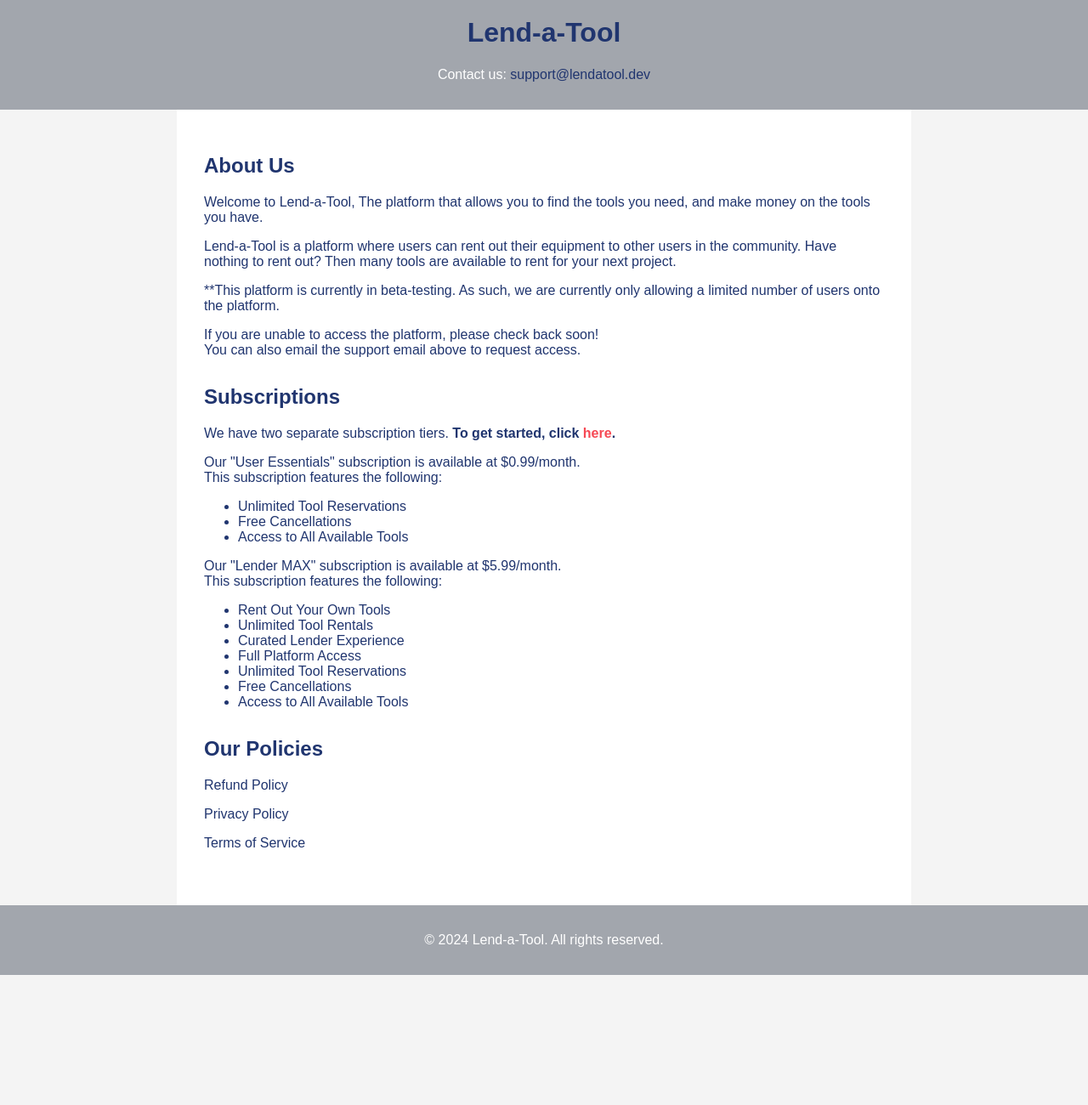
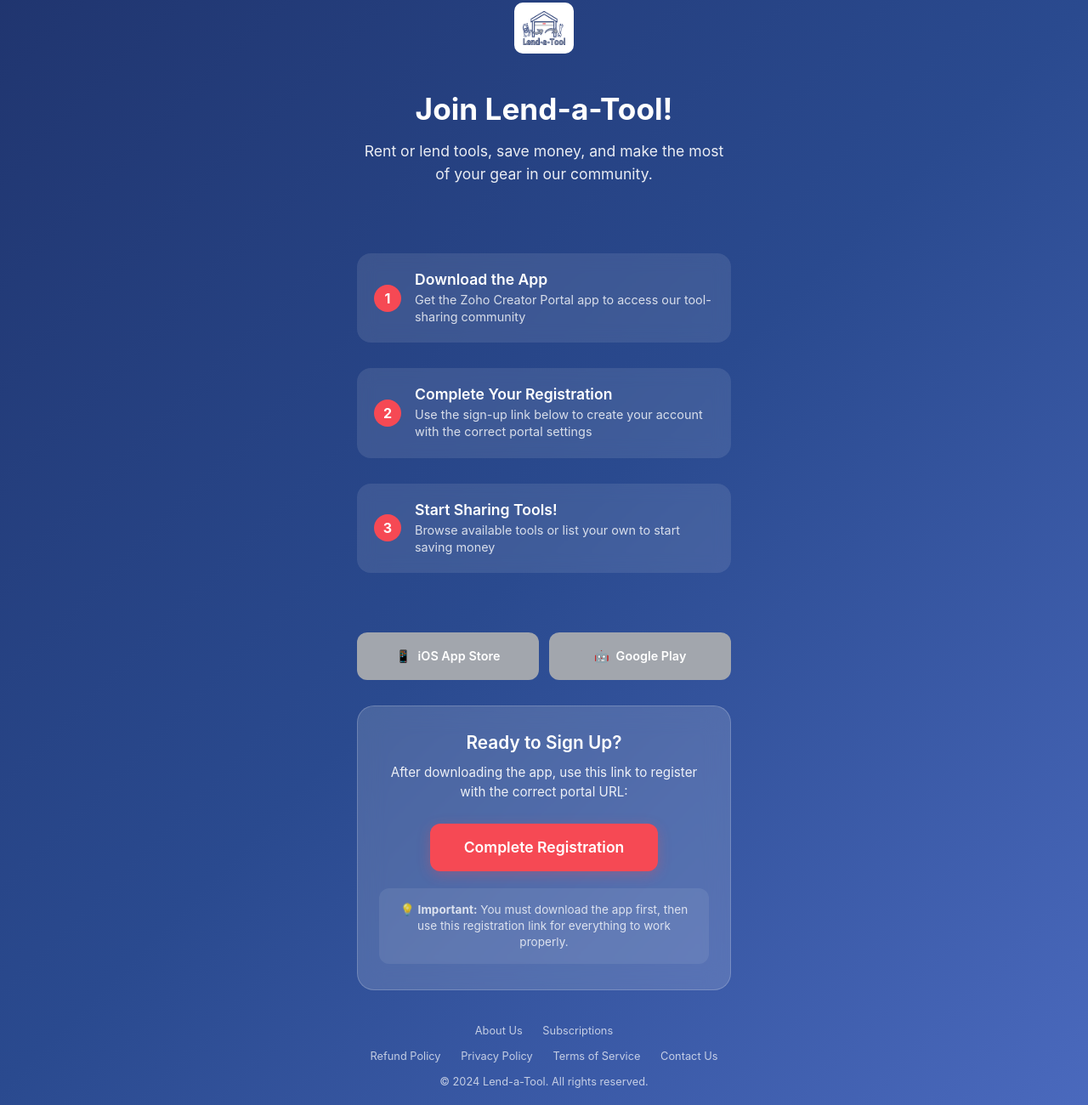
Before and after one commit to lendatool/lendatool.github.io, a plain HTML site: page index.html in a window 1280 px wide. Shown: the part 17-1317 px from the top of the page at 85% size. Before the commit the page ends 1164 px from the top, so only its background shows below. Drawn offline with Linux system fonts and the light colour scheme.

Commit message:
Add files via upload

```diff
--- a/index.html
+++ b/index.html
@@ -3,101 +3,296 @@
 <head>
     <meta charset="UTF-8">
     <meta name="viewport" content="width=device-width, initial-scale=1.0">
-    <title>Lend-a-Tool</title>
+    <title>Join Lend-a-Tool</title>
     <style>
-        body {
-            font-family: Arial, sans-serif;
+        * {
             margin: 0;
             padding: 0;
-            background-color: #f4f4f4;
+            box-sizing: border-box;
         }
-        header, footer {
-            background-color: #A2A6AD;
+
+        body {
+            font-family: -apple-system, BlinkMacSystemFont, 'Segoe UI', Roboto, sans-serif;
+            background: linear-gradient(135deg, #20356F 0%, #2a4a8f 50%, #4a69bd 100%);
+            min-height: 100vh;
+            display: flex;
+            flex-direction: column;
             color: white;
+        }
+
+        .container {
+            max-width: 480px;
+            margin: 0 auto;
+            padding: 20px;
+            flex: 1;
+            display: flex;
+            flex-direction: column;
+            justify-content: center;
+        }
+
+        .logo {
             text-align: center;
-            padding: 1em 0;
+            margin-bottom: 40px;
         }
-        main {
-            padding: 2em;
-            max-width: 800px;
-            margin: 0 auto;
-            background-color: white;
-            color:#20356F;
+
+        .logo img {
+            width: 80px;
+            height: 80px;
+            background: white;
+            border-radius: 20px;
+            padding: 10px;
         }
-        section {
-            margin-bottom: 2em;
+
+        .hero {
+            text-align: center;
+            margin-bottom: 50px;
         }
-        h1, h2 {
-            color: #20356F;
+
+        .hero h1 {
+            font-size: 2.2rem;
+            font-weight: 700;
+            margin-bottom: 16px;
+            line-height: 1.2;
         }
-        a {
-            color: #20356F;
+
+        .hero p {
+            font-size: 1.1rem;
+            opacity: 0.9;
+            line-height: 1.5;
+            margin-bottom: 30px;
+        }
+
+        .steps {
+            margin-bottom: 40px;
+        }
+
+        .step {
+            display: flex;
+            align-items: center;
+            margin-bottom: 30px;
+            background: rgba(255, 255, 255, 0.1);
+            backdrop-filter: blur(10px);
+            border-radius: 16px;
+            padding: 20px;
+            transition: transform 0.2s ease;
+        }
+
+        .step:hover {
+            transform: translateY(-2px);
+        }
+
+        .step-number {
+            background: #F64954;
+            color: white;
+            width: 32px;
+            height: 32px;
+            border-radius: 50%;
+            display: flex;
+            align-items: center;
+            justify-content: center;
+            font-weight: bold;
+            margin-right: 16px;
+            flex-shrink: 0;
+        }
+
+        .step-content h3 {
+            font-size: 1.1rem;
+            margin-bottom: 4px;
+            font-weight: 600;
+        }
+
+        .step-content p {
+            font-size: 0.9rem;
+            opacity: 0.8;
+            line-height: 1.4;
+        }
+
+        .app-buttons {
+            display: flex;
+            gap: 12px;
+            margin-bottom: 30px;
+        }
+
+        .app-btn {
+            flex: 1;
+            background: #A2A6AD;
+            color: white;
+            border: none;
+            border-radius: 12px;
+            padding: 16px 12px;
+            font-size: 0.9rem;
+            font-weight: 600;
             text-decoration: none;
+            display: flex;
+            align-items: center;
+            justify-content: center;
+            gap: 8px;
+            transition: all 0.2s ease;
+            min-height: 56px;
         }
-        a:hover {
-            text-decoration: underline;
+
+        .app-btn:hover {
+            background: #8a8f96;
+            transform: translateY(-1px);
         }
-        a1 {
-            color: #F64954;
+
+        .signup-section {
+            background: rgba(255, 255, 255, 0.15);
+            backdrop-filter: blur(15px);
+            border-radius: 20px;
+            padding: 30px 25px;
+            text-align: center;
+            border: 1px solid rgba(255, 255, 255, 0.2);
+        }
+
+        .signup-section h3 {
+            font-size: 1.3rem;
+            margin-bottom: 12px;
+            font-weight: 600;
+        }
+
+        .signup-section p {
+            font-size: 0.95rem;
+            opacity: 0.9;
+            margin-bottom: 25px;
+            line-height: 1.5;
+        }
+
+        .signup-btn {
+            background: #F64954;
+            color: white;
+            border: none;
+            border-radius: 12px;
+            padding: 18px 40px;
+            font-size: 1.1rem;
+            font-weight: 600;
             text-decoration: none;
+            display: inline-block;
+            transition: all 0.2s ease;
+            box-shadow: 0 4px 15px rgba(246, 73, 84, 0.3);
+            min-height: 56px;
+            line-height: 20px;
         }
-        a1:hover {
-            text-decoration: underline;
+
+        .signup-btn:hover {
+            background: #e03d47;
+            transform: translateY(-2px);
+            box-shadow: 0 6px 20px rgba(246, 73, 84, 0.4);
+        }
+
+        .footer {
+            text-align: center;
+            padding: 20px;
+            font-size: 0.8rem;
+            opacity: 0.7;
+        }
+
+        .footer a {
+            color: white;
+            text-decoration: none;
+            margin: 0 10px;
+        }
+
+        .note {
+            background: rgba(255, 255, 255, 0.1);
+            border-radius: 12px;
+            padding: 16px;
+            margin-top: 20px;
+            font-size: 0.85rem;
+            opacity: 0.8;
+            line-height: 1.4;
+        }
+
+        @media (max-width: 480px) {
+            .container {
+                padding: 16px;
+            }
+
+            .hero h1 {
+                font-size: 1.8rem;
+            }
+
+            .app-buttons {
+                flex-direction: column;
+            }
+
+            .signup-section {
+                padding: 25px 20px;
+            }
         }
     </style>
 </head>
 <body>
-    <header>
-        <h1>Lend-a-Tool</h1>
-        <p>Contact us: <a href="mailto:support@lendatool.dev">support@lendatool.dev</a></p>
-    </header>
+    <div class="container">
+        <div class="logo">
+            <img src="Logo SM WS.png" alt="Lend-a-Tool Logo" style="width: 70px; height: 60px; border-radius: 10px;">
+        </div>
 
-    <main>
-        <section id="about">
-            <h2>About Us</h2>
-            <p>Welcome to Lend-a-Tool, The platform that allows you to find the tools you need, and make money on the tools you have.</p>
-            <p>Lend-a-Tool is a platform where users can rent out their equipment to other users in the community. Have nothing to rent out? Then many tools are available to rent for your next project.</p>
-            <p>**This platform is currently in beta-testing. As such, we are currently only allowing a limited number of users onto the platform.
-                </p><p>If you are unable to access the platform, please check back soon!
-                <br>You can also email the support email above to request access.
-            </p>
-        </section>
+        <div class="hero">
+            <h1>Join Lend-a-Tool!</h1>
+            <p>Rent or lend tools, save money, and make the most of your gear in our community.</p>
+        </div>
 
-        <section id="Subscriptions">
-            <h2>Subscriptions</h2>
-            <p>We have two separate subscription tiers. <b>To get started, click <a href="https://lendatool.zohocreatorportal.com" style="color: #F64954;">here</a>.</b></p>
-            <p>Our "User Essentials" subscription is available at $0.99/month.
-                <br>This subscription features the following:
-                <br><ul>
-                    <li>Unlimited Tool Reservations</li>
-                    <li>Free Cancellations</li>
-                    <li>Access to All Available Tools</li>
-                  </ul>
-            </p>
-            <p>Our "Lender MAX" subscription is available at $5.99/month.
-                <br>This subscription features the following:
-                <br><ul>
-                    <li>Rent Out Your Own Tools</li>
-                    <li>Unlimited Tool Rentals</li>
-                    <li>Curated Lender Experience</li>
-                    <li>Full Platform Access</li>
-                    <li>Unlimited Tool Reservations</li>
-                    <li>Free Cancellations</li>
-                    <li>Access to All Available Tools</li>
-                   </ul>
-            </p>
-        </section>
+        <div class="steps">
+            <div class="step">
+                <div class="step-number">1</div>
+                <div class="step-content">
+                    <h3>Download the App</h3>
+                    <p>Get the Zoho Creator Portal app to access our tool-sharing community</p>
+                </div>
+            </div>
 
-        <section id="policies">
-            <h2>Our Policies</h2>
-            <p><a href="refund-policy.html">Refund Policy</a></p>
-            <p><a href="privacy-policy.html">Privacy Policy</a></p>
-            <p><a href="terms-of-service.html">Terms of Service</a></p>
-        </section>
-    </main>
+            <div class="step">
+                <div class="step-number">2</div>
+                <div class="step-content">
+                    <h3>Complete Your Registration</h3>
+                    <p>Use the sign-up link below to create your account with the correct portal settings</p>
+                </div>
+            </div>
 
-    <footer>
-        <p>&copy; 2024 Lend-a-Tool. All rights reserved.</p>
-    </footer>
+            <div class="step">
+                <div class="step-number">3</div>
+                <div class="step-content">
+                    <h3>Start Sharing Tools!</h3>
+                    <p>Browse available tools or list your own to start saving money</p>
+                </div>
+            </div>
+        </div>
+
+        <div class="app-buttons">
+            <a href="https://apps.apple.com/us/app/customer-portal-zoho-creator/id1146710936" class="app-btn">
+                <span>📱</span>
+                iOS App Store
+            </a>
+            <a href="https://play.google.com/store/apps/details?id=com.zoho.creator.portal" class="app-btn">
+                <span>🤖</span>
+                Google Play
+            </a>
+        </div>
+
+        <div class="signup-section">
+            <h3>Ready to Sign Up?</h3>
+            <p>After downloading the app, use this link to register with the correct portal URL:</p>
+            <a href="https://lendatool.zohocreatorportal.com" class="signup-btn">Complete Registration</a>
+
+            <div class="note">
+                💡 <strong>Important:</strong> You must download the app first, then use this registration link for everything to work properly.
+            </div>
+        </div>
+    </div>
+
+    <div class="footer">
+        <div style="margin-bottom: 15px;">
+            <a href="about-us.html">About Us</a>
+            <a href="subscriptions.html">Subscriptions</a>
+        </div>
+        <div style="margin-bottom: 15px;">
+            <a href="refund-policy.html">Refund Policy</a>
+            <a href="privacy-policy.html">Privacy Policy</a>
+            <a href="terms-of-service.html">Terms of Service</a>
+            <a href="mailto:support@lendatool.dev?subject=Support Request">Contact Us</a>
+        </div>
+        © 2024 Lend-a-Tool. All rights reserved.
+    </div>
 </body>
 </html>
```
